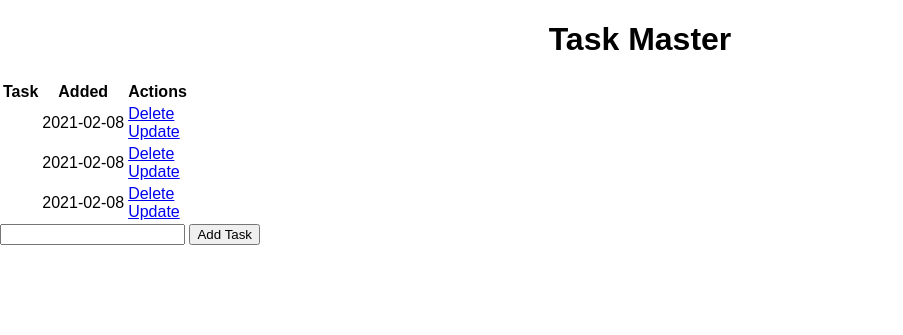
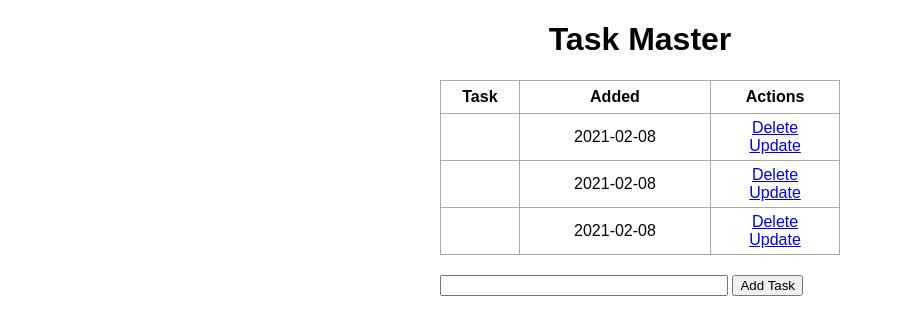
Before and after one commit to adkap2/Flask, a Flask app: template templates/index.html in a window 1280 px wide. Shown: the top 335 px of the page, without its empty margins (0-903 px from the left). Run offline with Flask 2, Linux system fonts and the light colour scheme; the template is opened without the code that fills it: values that come from a table or form of the project are taken from there, others are empty; data comes from the database, SQL or seed files in the repository; both versions use the stored data as it was after the commit.

Commit message:
Added New

```diff
--- a/app.py
+++ b/app.py
@@ -10,11 +10,10 @@
 class Todo(db.Model):
     id = db.Column(db.Integer, primary_key=True)
     content = db.Column(db.String(200), nullable=False)
-    completed = db.Column(db.Integer, default=0)
     date_created = db.Column(db.DateTime, default=datetime.utcnow)
 
     def __repr(self):
-        return '<Task %r' % self.id
+        return '<Task %r>' % self.id
 
 
 @app.route('/', methods=['POST', 'GET'])
--- a/static/main.css
+++ b/static/main.css
@@ -1,5 +1,35 @@
-body {
+body, html {
     margin: 0;
-    font-family: sans-serif
+    font-family: sans-serif;
+}
 
+.content {
+    margin: 0 auto;
+    width: 400px;
 }
+
+table, td, th {
+    border: 1px solid #aaa;
+}
+
+table {
+    border-collapse: collapse;
+    width: 100%;
+}
+
+th {
+    height: 30px;
+}
+
+td {
+    text-align: center;
+    padding: 5px;
+}
+
+.form {
+    margin-top: 20px;
+}
+
+#content {
+    width: 70%;
+}
--- a/templates/base.html
+++ b/templates/base.html
@@ -3,7 +3,7 @@
 <head>
     <meta charset="UTF-8">
     <meta name="viewport" content="width=device-width, initial-scale=1.0">
-    <meta http-equiv="X-UA-Compatible" conent="ie=edge">
+    <meta http-equiv="X-UA-Compatible" content="ie=edge">
     <link rel="stylesheet" href="{{ url_for('static', filename='css/main.css') }}">
     {% block head %}{% endblock %}
 </head>
--- a/templates/index.html
+++ b/templates/index.html
@@ -7,10 +7,9 @@
 {% block body %}
 <div class="content">
     <h1 style="text-align: center">Task Master</h1>
-        {% if tasks|length < 1%}
-        <h4 style="text-align: center"> There ae no tasks. Create one Below!</h4>
+    {% if tasks|length < 1 %}
+    <h4 style="text-align: center">There are no tasks. Create one below!</h4>
     {% else %}
-
     <table>
         <tr>
             <th>Task</th>
@@ -20,18 +19,19 @@
         {% for task in tasks %}
             <tr>
                 <td>{{ task.content }}</td>
-                    <td>{{ task.date_created.date()}}</td>
+                <td>{{ task.date_created.date() }}</td>
                 <td>
-                        <a href="/delete/{{ task.id }}">Delete</a>
+                    <a href="/delete/{{task.id}}">Delete</a>
                     <br>
-                        <a href="/update/{{ task.id }}">Update</a>
+                    <a href="/update/{{task.id}}">Update</a>
                 </td>
             </tr>
         {% endfor %}
     </table>
     {% endif %}
+
     <div class="form">
-        <form action="/" method="post">
+        <form action="/" method="POST">
             <input type="text" name="content" id="content">
             <input type="submit" value="Add Task">
         </form>
```
Also changed, not shown: templates/update.html (+4 -4 lines), test.db. Lines whose indentation alone changed are shown as unchanged.
